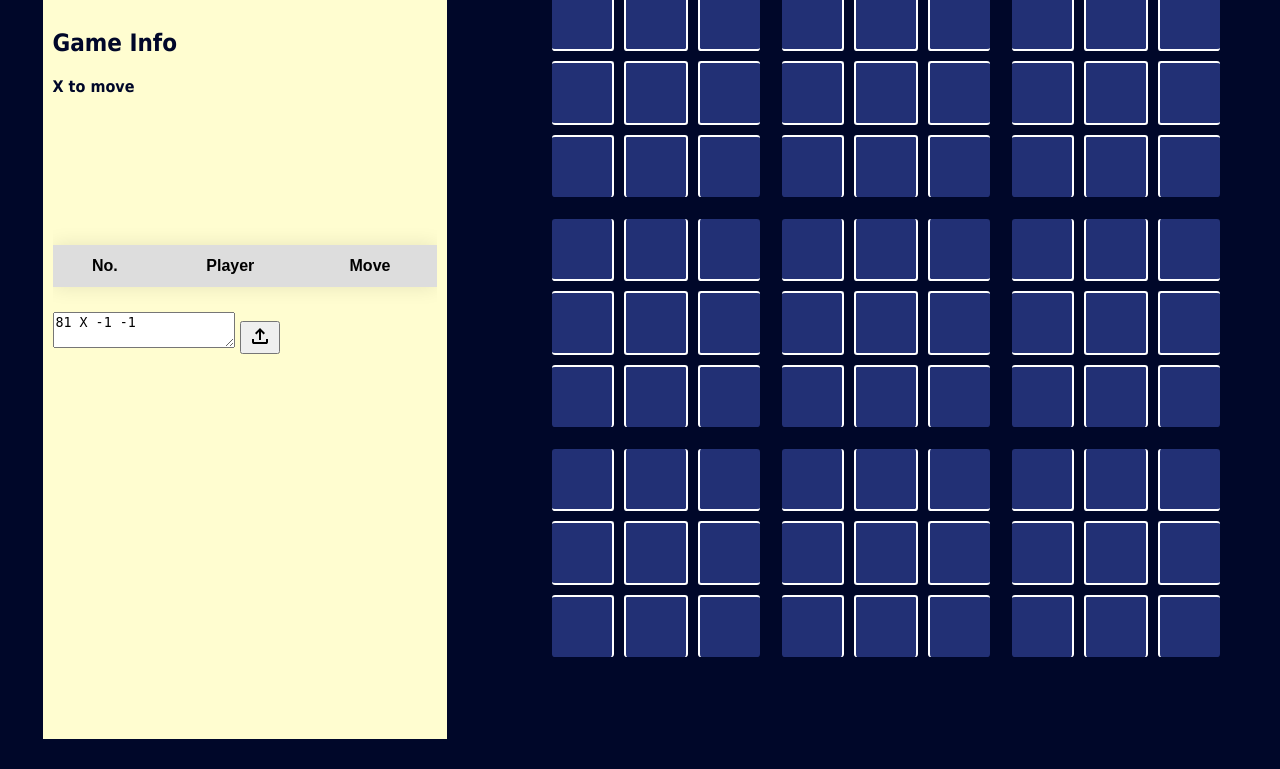
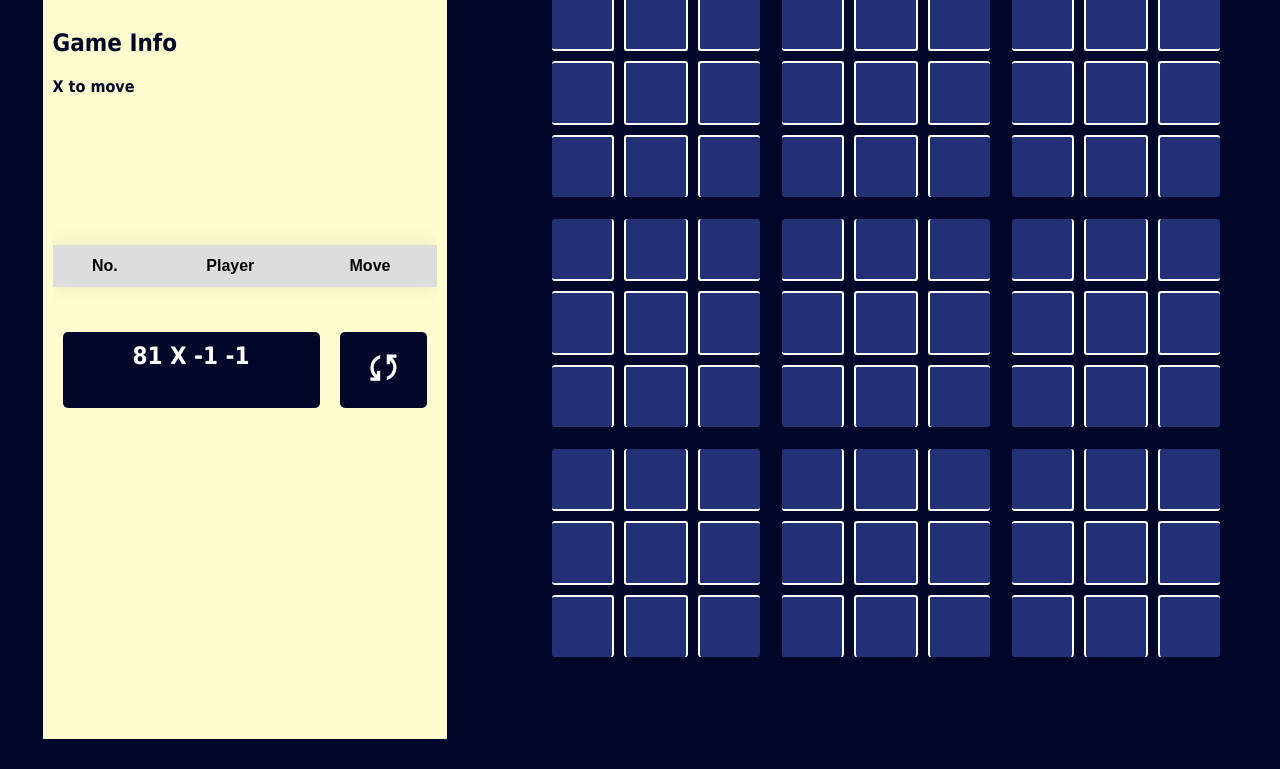
Before and after one commit to noahkaboa/UltimateTicTacToe, a Flask app: page /game in a window 1280 px wide. Shown: the part 31-800 px from the top of the page. Run offline with Flask 3, Linux system fonts and the light colour scheme; lists and menus that the app fills with data are empty; some libraries are stand-ins or nearby versions.

Commit message:
Added UTN position loader

```diff
--- a/app/routes.py
+++ b/app/routes.py
@@ -70,3 +70,28 @@
 @app.route('/404')
 def fourofour():
     return render_template('404.html')
+
+@app.route('/set-utn', methods=['GET', 'POST'])
+def set_utn():
+    if request.method == 'GET':
+        return redirect(url_for('fourofour'))
+    data = request.form.to_dict(flat=False)
+    print(data)
+    utn = data['utn'][0]
+    game.utn_to_board(utn)
+    valid_moves = []
+    for big_row in range(3):
+        for big_col in range(3):
+            for small_row in range(3):
+                for small_col in range(3):
+                    if game.is_valid_move(big_row, big_col, small_row, small_col):
+                        valid_moves.append([big_row, big_col, small_row, small_col, "possible"])
+                    else:
+                        valid_moves.append([big_row, big_col, small_row, small_col, ""])
+
+    return_data = {
+        "valid_moves": valid_moves,
+        "expanded_utn": game.utn_parse(utn)
+    }
+
+    return json.dumps(return_data)
--- a/app/static/game.css
+++ b/app/static/game.css
@@ -156,3 +156,49 @@
     border-bottom: none;
     color: #000729;
 }
+
+.utn-container {
+    display: flex;
+    justify-content: space-s;
+    margin-top: 20px;
+}
+.utn {
+    background-color: #000729;
+    color: white;
+    padding: 10px;
+    border: none;
+    border-radius: 5px;
+    cursor: pointer;
+    font-size: 1.5em;
+    font-family: 'Tahoma', sans-serif;
+    font-weight: bold;
+    margin: 0 10px;
+    width: 70%;
+    resize: none;
+    text-align: center;
+}
+.utn-button {
+    background-color: #000729;
+    color: white;
+    padding: 10px;
+    border: none;
+    border-radius: 5px;
+    cursor: pointer;
+    font-size: 1em;
+    font-family: 'Tahoma', sans-serif;
+    font-weight: bold;
+    margin: 0 10px;
+    width: 25%;
+}
+
+.utn-button:hover, .utn:hover {
+    background-color: #223075;
+}
+.utn-button:active {
+    background-color: #000729;
+}
+
+.utn-svg {
+    width: 70%;
+    height: 70%;
+}
--- a/app/templates/game.html
+++ b/app/templates/game.html
@@ -19,8 +19,10 @@
                 <th scope="col">Move</th>
             </table>
         </div>
-        <textarea class="utn" id="utn">81 X -1 -1</textarea>
-        <button class="utn-button" id="utn-button"><svg xmlns="http://www.w3.org/2000/svg" height="24px" viewBox="0 -960 960 960" width="24px" fill="#000000"><path d="M440-320v-326L336-542l-56-58 200-200 200 200-56 58-104-104v326h-80ZM240-160q-33 0-56.5-23.5T160-240v-120h80v120h480v-120h80v120q0 33-23.5 56.5T720-160H240Z"/></svg></button>
+        <div class="utn-container">
+            <textarea class="utn" id="utn">81 X -1 -1</textarea>
+            <button class="utn-button" id="utn-button"><svg class="utn-svg" xmlns="http://www.w3.org/2000/svg" height="24px" viewBox="0 -960 960 960" width="24px" fill="#FFFFFF"><path d="M160-160v-80h110l-16-14q-52-46-73-105t-21-119q0-111 66.5-197.5T400-790v84q-72 26-116 88.5T240-478q0 45 17 87.5t53 78.5l10 10v-98h80v240H160Zm400-10v-84q72-26 116-88.5T720-482q0-45-17-87.5T650-648l-10-10v98h-80v-240h240v80H690l16 14q49 49 71.5 106.5T800-482q0 111-66.5 197.5T560-170Z"/></svg></button>
+        </div>
     </div>
     <div class="board">
         <div class="mini-board" id="mini-0">
```
Also changed, not shown: app/static/game.js (+52 -0 lines).
